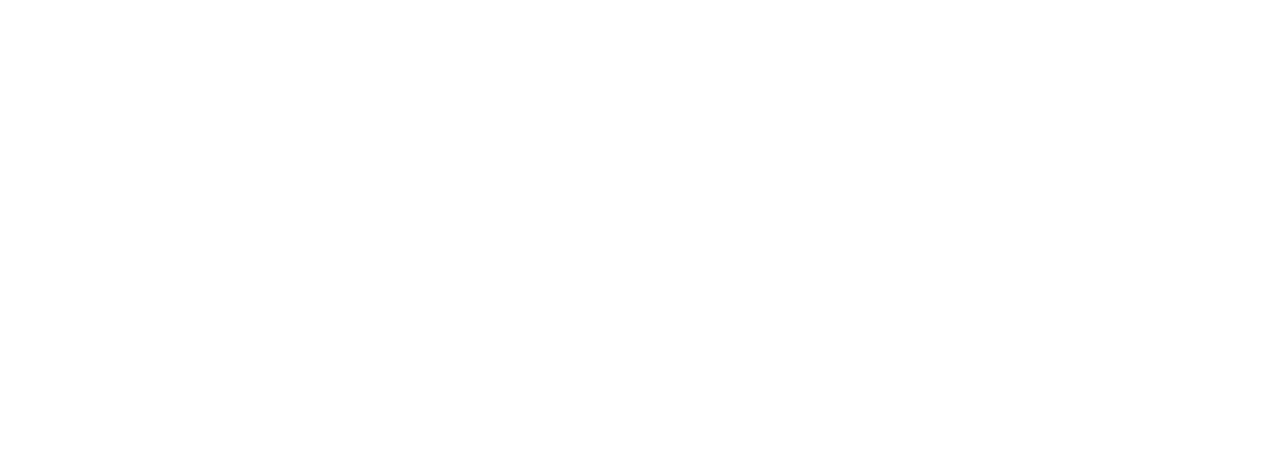
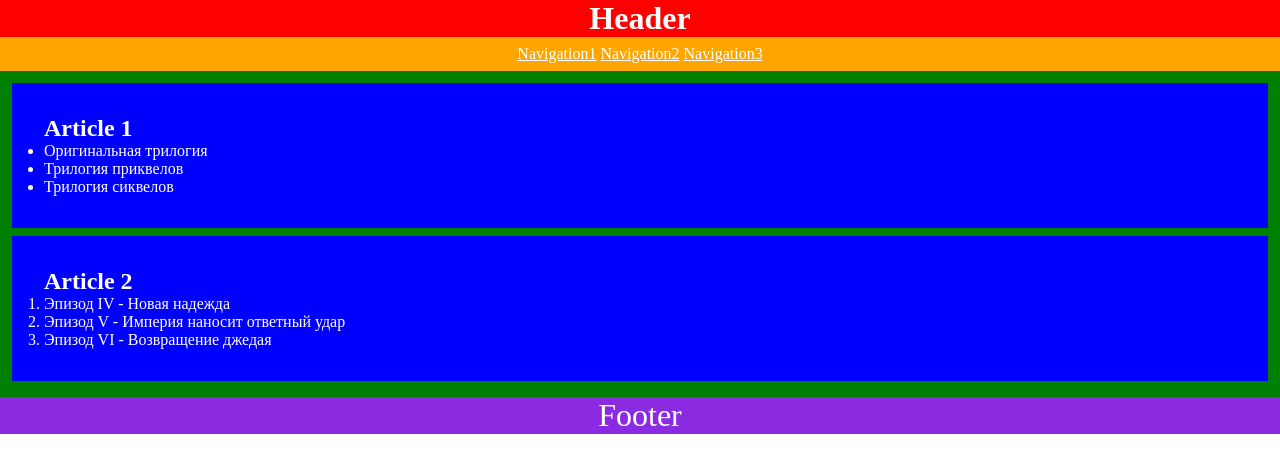
Before and after one commit to js-tasks-ru/htmlcss-20211125_postbox404, a website: page 02-dz0/01-semantic-mockup/solution.html in a window 1280 px wide. Drawn offline with Linux system fonts and the light colour scheme.

Commit message:
Семантическая разметка и стили
Добавление семантической разметки на страницу, использование определенных тегов, добавление файла стилей.

```diff
--- a/02-dz0/01-semantic-mockup/solution.html
+++ b/02-dz0/01-semantic-mockup/solution.html
@@ -1,4 +1,46 @@
 <!DOCTYPE html>
 <html lang="ru">
     <!-- Ваше решение -->
+
+    <head>
+        <meta charset="UTF-8">
+        <title>Семантическая разметка страницы</title>
+        <link rel="stylesheet" type="text/css" href="task2.css">
+    </head>
+    <body>
+        <header>
+            <h1>Header</h1>
+            <nav>
+                <a href="#">Navigation1</a>
+                <a href="#">Navigation2</a>
+                <a href="#">Navigation3</a>
+            </nav>
+        </header>
+
+        <main>
+            <article>
+                <h2>Article 1</h2>
+                <ul>
+                    <li>Оригинальная трилогия</li>
+                    <li>Трилогия приквелов</li>
+                    <li>Трилогия сиквелов</li>
+                </ul>
+            </article>
+
+            <article>
+                <h2>Article 2</h2>
+                <ol>
+                    <li>Эпизод IV - Новая надежда</li>
+                    <li>Эпизод V - Империя наносит ответный удар</li>
+                    <li>Эпизод VI - Возвращение джедая</li>
+                </ol>
+            </article>
+        </main>
+
+        <footer>
+            <p>Footer</p>
+        </footer>
+
+
+    </body>
 </html>
--- /dev/null
+++ b/02-dz0/01-semantic-mockup/task2.css
@@ -0,0 +1,41 @@
+* {
+	padding: 0;
+	margin: 0;
+}
+
+body, a {
+	color: #fff;
+}
+
+header {
+	text-align: center;
+}
+
+h1 {
+	background-color: #ff0000;
+}
+
+nav {
+	background-color: #ffa500;
+	padding-top: 0.5em;
+	padding-bottom: 0.5em;
+}
+
+main {
+	background-color: #008000;
+	padding: 0.25em 0.25em 0.5em 0.25em;
+}
+
+article {
+	background-color: #0000ff;
+	padding-top: 2em;
+	padding-bottom: 2em;
+	padding-left: 2em;
+	margin: 0.5em;
+}
+
+footer {
+	background-color: #8a2be2;
+	text-align: center;
+	font-size: 2em;
+}
```
